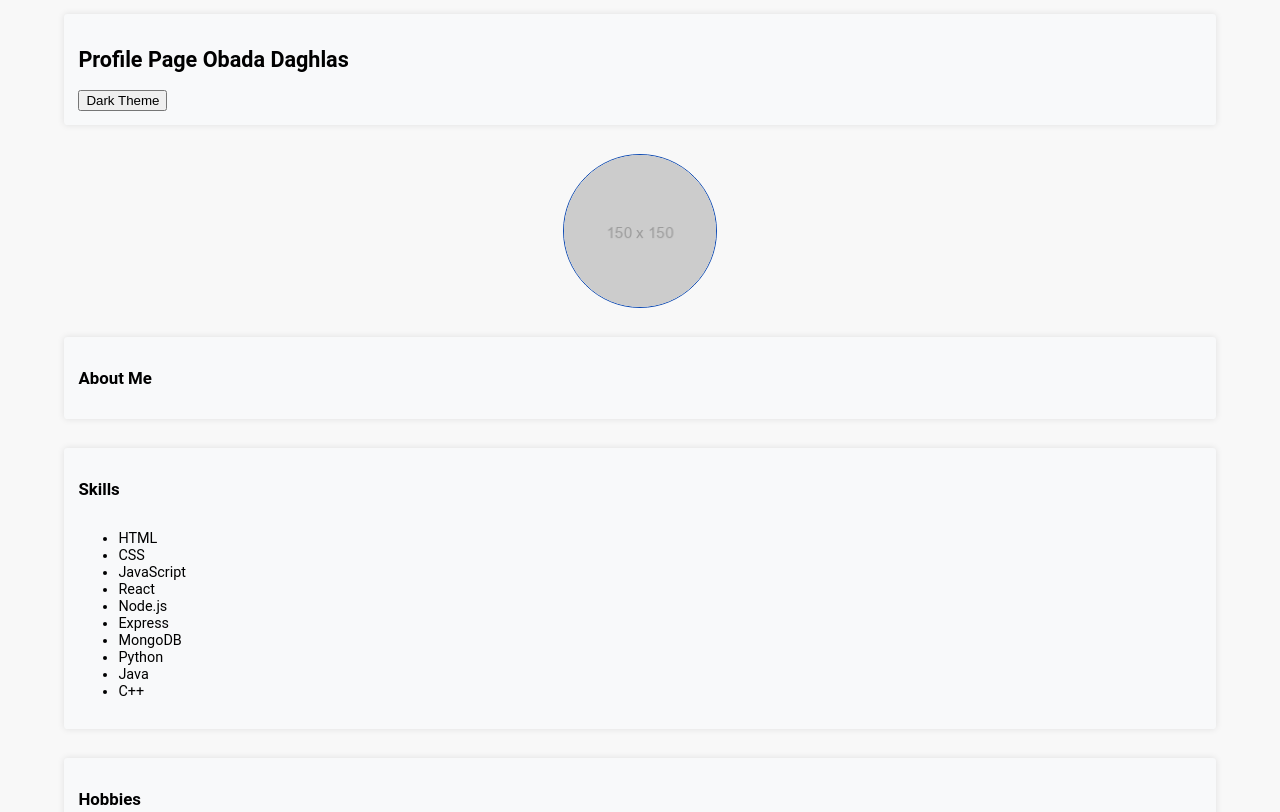
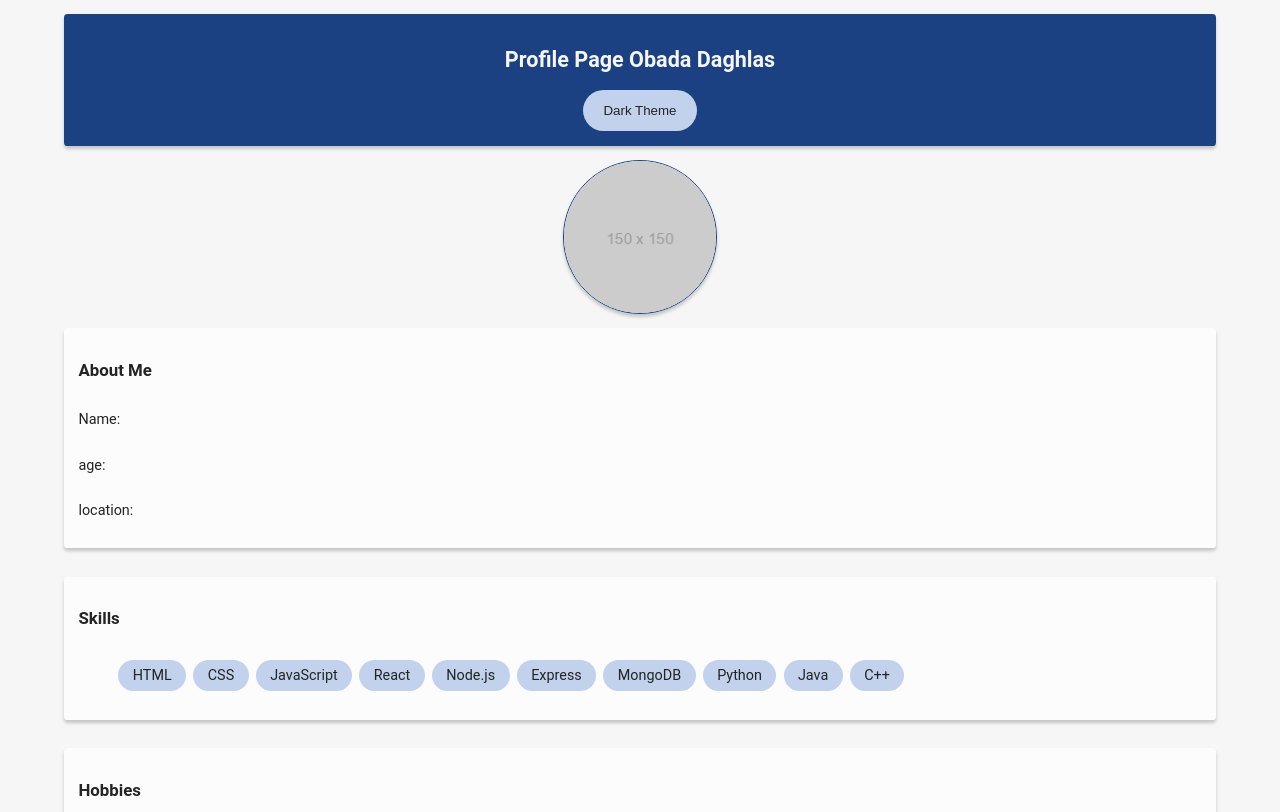
Before and after one commit to obadaDeg/exalt_first_task, a plain HTML site: page index.html in a window 1280 px wide. Shown: the top 812 px of the page. Drawn offline with Linux system fonts and the light colour scheme.

Commit message:
Profile Styles: Skills/Hobbies lists styling done

```diff
--- a/index.html
+++ b/index.html
@@ -17,44 +17,53 @@
       </section>
       <section class="content-card about-me">
         <h3>About Me</h3>
+        <p class="details">Name:</p>
+        <p class="details">age:</p>
+        <p class="details">location:</p>
       </section>
       <section class="content-card skills">
         <h3>Skills</h3>
         <ul>
-          <li>HTML</li>
-          <li>CSS</li>
-          <li>JavaScript</li>
-          <li>React</li>
-          <li>Node.js</li>
-          <li>Express</li>
-          <li>MongoDB</li>
-          <li>Python</li>
-          <li>Java</li>
-          <li>C++</li>
+          <li class="list-content">HTML</li>
+          <li class="list-content">CSS</li>
+          <li class="list-content">JavaScript</li>
+          <li class="list-content">React</li>
+          <li class="list-content">Node.js</li>
+          <li class="list-content">Express</li>
+          <li class="list-content">MongoDB</li>
+          <li class="list-content">Python</li>
+          <li class="list-content">Java</li>
+          <li class="list-content">C++</li>
         </ul>
       </section>
       <section class="content-card hobbies">
         <h3>Hobbies</h3>
         <ul>
-          <li>Reading</li>
-          <li>Swimming</li>
-          <li>Playing Video Games</li>
-          <li>Watching Movies</li>
-          <li>Traveling</li>
+          <li class="list-content">Reading</li>
+          <li class="list-content">Swimming</li>
+          <li class="list-content">Playing Video Games</li>
+          <li class="list-content">Watching Movies</li>
+          <li class="list-content">Traveling</li>
         </ul>
       </section>
       <section class="content-card contact-me">
         <h3>Contact Me</h3>
         <form action="put">
-            <label for="email">Email:</label>
-            <input type="email" id="email" name="email" required />
-            <label for="message">Message:</label>
-            <textarea id="message" name="message" required></textarea>
-            <button type="submit">Send</button>
+          <label for="email">Email:</label>
+          <input type="email" id="email" name="email" required />
+          <label for="message">Message:</label>
+          <textarea id="message" name="message" required></textarea>
+          <button type="submit">Send</button>
         </form>
+      </section>
+      <section class="content-card seven-segment">
+        <h3>7-Segment</h3>
+
+
       </section>
     </main>
     <footer>
+      <p class="current-datetime">Timestamp</p>
       <p>&copy; 2024</p>
     </footer>
   </body>
--- /dev/null
+++ b/styles/main.css
@@ -0,0 +1,143 @@
+:root {
+  --primary-color: #f6f6f6;
+  --secondary-color: #1b4183;
+  --accent-color: #ebebeb;
+  --success-color: #28a745;
+  --call-to-action: #c2d2ec;
+  --active-color: #eeeff3;
+  --info-color: #17a2b8;
+  --warning-color: #ffc107;
+  --danger-color: #dc3545;
+  --light-color: #fcfcfc;
+
+  --primary-text-color: #242424;
+
+  --font-family: "Roboto", sans-serif;
+  --font-size: 1rem;
+
+  --border-radius: 0.25em;
+  --border-width: 0.11em;
+
+  --box-shadow: 0 0.2em 0.25em rgba(0, 0, 0, 0.2);
+
+  --img-dimentions: calc(6.25em + 5vw);
+}
+
+*,
+*::before,
+*::after {
+  box-sizing: border-box;
+}
+
+body,
+body::after,
+body::before {
+  margin: 0;
+  padding: 0;
+  font-family: var(--font-family);
+  font-size: calc(var(--font-size) * 0.9);
+  display: flex;
+  flex-direction: column;
+  align-items: center;
+  justify-content: space-between;
+  background-color: var(--primary-color);
+  color: var(--primary-text-color);
+  min-height: 100vh;
+  max-width: 100vw;
+}
+
+.content-card {
+  display: flex;
+  flex-direction: column;
+  align-items: flex-start;
+  justify-content: center;
+  background-color: var(--light-color);
+  border-radius: var(--border-radius);
+  box-shadow: var(--box-shadow);
+  padding: 1em;
+  margin: 1em;
+  width: 90%;
+}
+
+.profile-header {
+  justify-content: center;
+  align-items: center;
+  background-color: var(--secondary-color);
+  color: var(--primary-color);
+}
+
+.profile-content {
+  display: contents;
+}
+
+
+.toggle-theme {
+  border-radius: 20em;
+  padding: 1em 1.5em;
+  background-color: var(--call-to-action);
+  color: var(--primary-text-color);
+  border: none;
+}
+
+.toggle-theme:hover {
+    background-color: var(--active-color);
+}
+
+.profile-picture {
+  display: flex;
+  align-items: center;
+  justify-content: center;
+  border-radius: 50%;
+  box-shadow: var(--box-shadow);
+  width: var(--img-dimentions);
+  height: var(--img-dimentions);
+}
+
+.profile-picture:hover {
+  transform: scale(1.05);
+}
+
+.profile-picture:hover img {
+  padding: 0.1em;
+}
+
+.profile-picture img {
+  width: var(--img-dimentions);
+  height: var(--img-dimentions);
+  border-radius: 50%;
+  margin: 1em;
+  border: calc(var(--border-width) * 1.1) solid var(--secondary-color);
+}
+
+
+/* .skills ul {
+    list-style: none;
+    display: flex;
+    flex-wrap: wrap;
+    gap: 3%;
+} */
+
+.skills ul,
+.hobbies ul {
+    display: inline-flex;
+    list-style: none;
+    gap: .5em;
+    flex-wrap: wrap;
+}
+
+.list-content {
+    background-color: var(--call-to-action);
+    padding: .5em 1em;
+    border-radius: 20em;
+}
+
+
+/* @media screen and (max-width: 768px){
+    .skills ul,
+    .hobbies ul {
+        flex-direction: column;
+    }
+    .list-content {
+        width: 100%;
+    }
+} */
--- a/styles/style.css
+++ b/styles/style.css
@@ -1,75 +1,2 @@
-:root {
-    --primary-color: #f8f8f8;
-    --secondary-color: #0d4ab3;
-    --accent-color: #c4c4c4;
-    --success-color: #28a745;
-    --info-color: #17a2b8;
-    --warning-color: #ffc107;
-    --danger-color: #dc3545;
-    --light-color: #f8f9fa;
-
-    --font-family: 'Roboto', sans-serif;
-    --font-size: 1rem;
-
-    --border-radius: 0.25em;
-    --border-width: .11em;
-
-    --box-shadow: 0 0 0.5em rgba(0, 0, 0, 0.1);
-
-}
-
-*,
-*::before,
-*::after {
-  box-sizing: border-box;
-}
-
-body,
-body::after,
-body::before {
-    margin: 0;
-    padding: 0;
-    font-family: var(--font-family);
-    font-size: calc(var(--font-size) * .9);
-    display: flex;
-    flex-direction: column;
-    align-items: center;
-    justify-content: space-between;
-    background-color: var(--primary-color);
-    min-height: 100vh;
-    max-width: 100vw;
-}
-
-.content-card{
-    display: flex;
-    flex-direction: column;
-    align-items: flex-start;
-    justify-content: center;
-}
-
-.profile-content {
-    display: contents
-}
-
-.content-card {
-    background-color: var(--light-color);
-    border-radius: var(--border-radius);
-    box-shadow: var(--box-shadow);
-    padding: 1em;
-    margin: 1em;
-    width: 90%;
-}
-
-.profile-picture {
-    display: flex;
-    align-items: center;
-    justify-content: center;
-}
-
-.profile-picture img {
-    width: calc(6.25em + 5vw);
-    height: calc(6.25em + 5vw);
-    border-radius: 50%;
-    margin: 1em;
-    border: calc(var(--border-width) * 1.1) solid var(--secondary-color);
-}
+@import url(main.css);
+@import url(seven_segment.css);
```
Also changed, not shown: styles/seven_segment.css (added).
